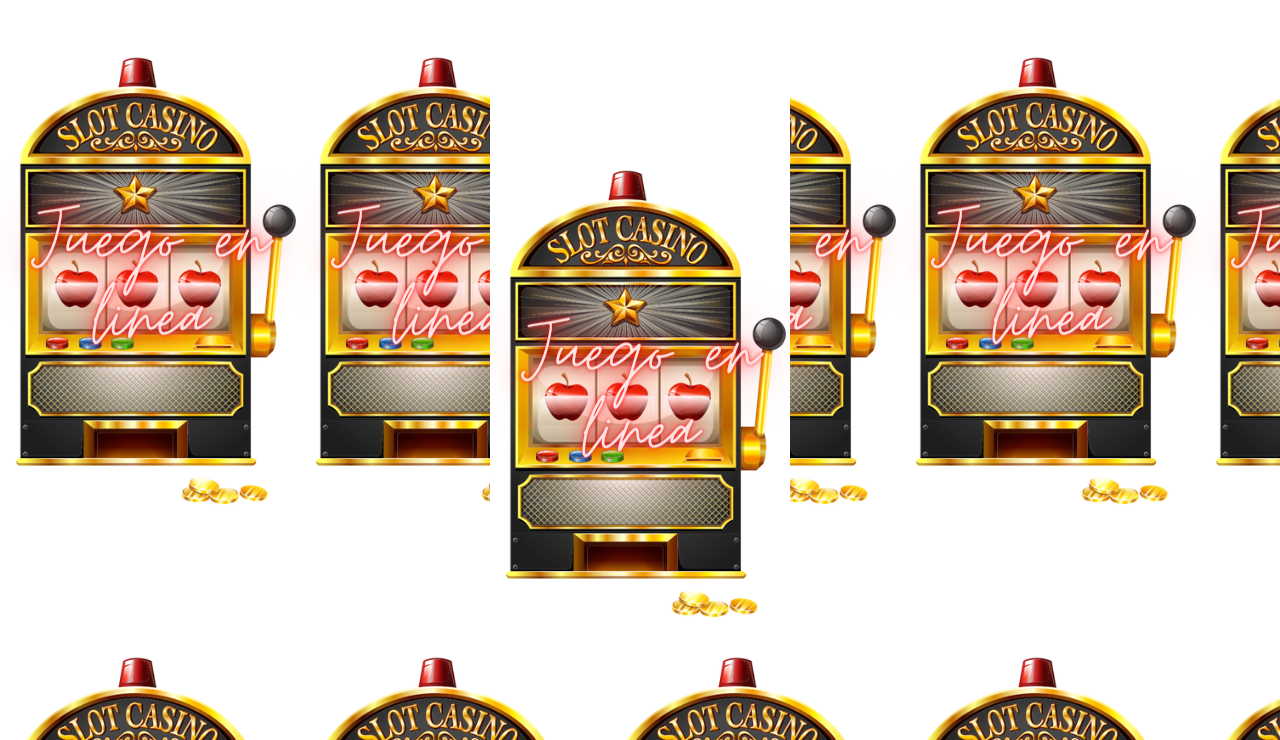
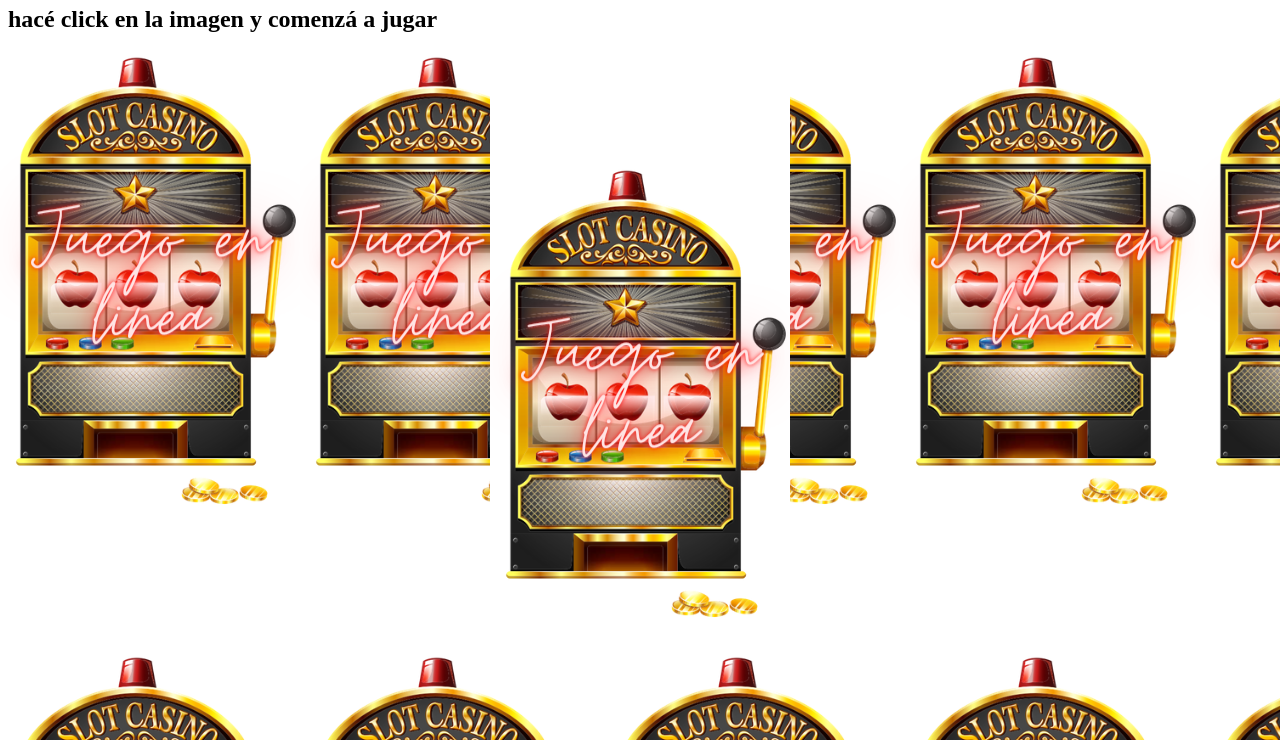
Before and after one commit to Cajeronahuel/Cajeronahuel.github.io, a plain HTML site: page index.html in a window 1280 px wide. Shown: the part 60-800 px from the top of the page. Drawn offline with Linux system fonts and the light colour scheme.

Commit message:
Update index.html

```diff
--- a/index.html
+++ b/index.html
@@ -6,7 +6,7 @@
 </title>
 </head>
 
-<body background="Imagen.png" bgcolor="black" text="white">
+<body background="Imagen.png" bgcolor="black" text="black">
 
 <h1> divertirte jugá y ganá</h1>
 <h2> hacé click en la imagen y comenzá a jugar</h2>
```
